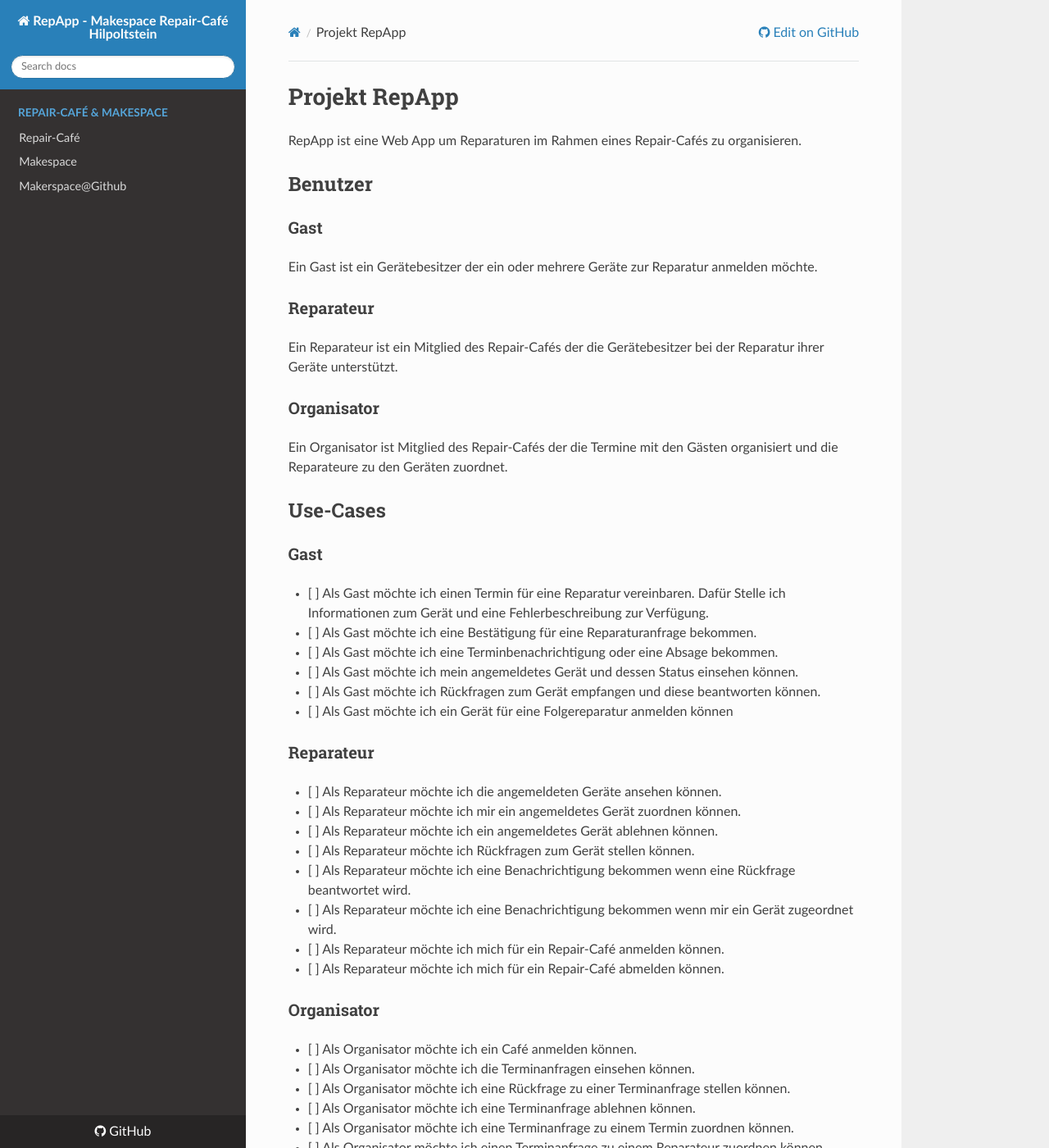
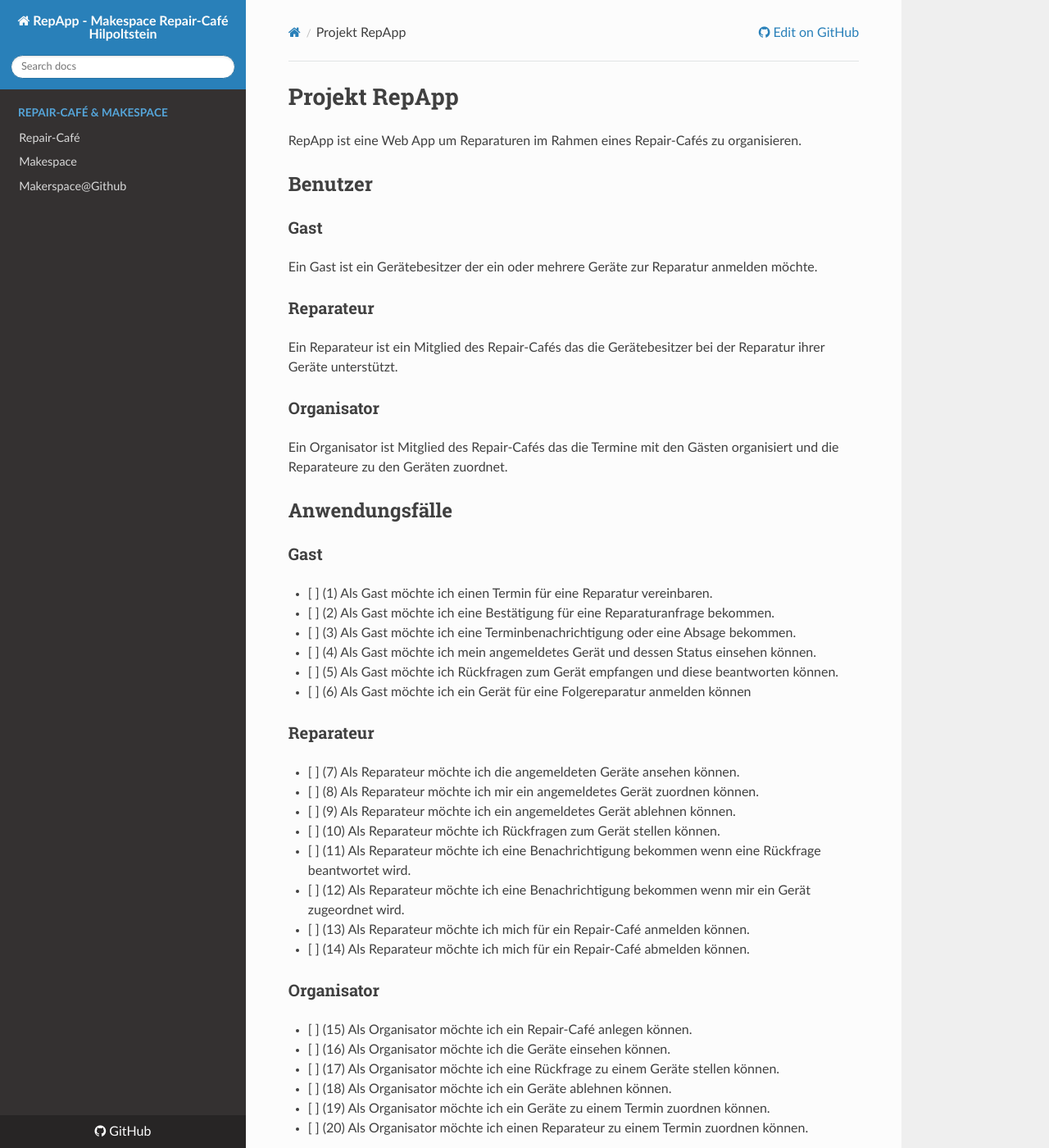
Before and after one commit to makes-hacks-hip/RepApp, an MkDocs documentation site: the page built from docs/index.md, in a window 1280 px wide and 1400 px high. Shown: the whole window at 82% size. Built offline with MkDocs 1.6.1, drawn with Linux system fonts in a browser that asks for light colours; nearby versions of some CDN libraries; some of the changed text lies outside the part shown.

Commit message:
add candidate devices

```diff
--- a/docs/index.md
+++ b/docs/index.md
@@ -10,42 +10,42 @@
 
 ### Reparateur
 
-Ein Reparateur ist ein Mitglied des Repair-Cafés der die Gerätebesitzer bei der Reparatur ihrer Geräte unterstützt.
+Ein Reparateur ist ein Mitglied des Repair-Cafés das die Gerätebesitzer bei der Reparatur ihrer Geräte unterstützt.
 
 ### Organisator
 
-Ein Organisator ist Mitglied des Repair-Cafés der die Termine mit den Gästen organisiert und die Reparateure zu den Geräten zuordnet.
+Ein Organisator ist Mitglied des Repair-Cafés das die Termine mit den Gästen organisiert und die Reparateure zu den Geräten zuordnet.
 
-## Use-Cases
+## Anwendungsfälle
 
 ### Gast
 
-- [ ] Als Gast möchte ich einen Termin für eine Reparatur vereinbaren. Dafür Stelle ich Informationen zum Gerät und eine Fehlerbeschreibung zur Verfügung.
-- [ ] Als Gast möchte ich eine Bestätigung für eine Reparaturanfrage bekommen.
-- [ ] Als Gast möchte ich eine Terminbenachrichtigung oder eine Absage bekommen.
-- [ ] Als Gast möchte ich mein angemeldetes Gerät und dessen Status einsehen können.
-- [ ] Als Gast möchte ich Rückfragen zum Gerät empfangen und diese beantworten können.
-- [ ] Als Gast möchte ich ein Gerät für eine Folgereparatur anmelden können
+- [ ] (1) Als Gast möchte ich einen Termin für eine Reparatur vereinbaren.
+- [ ] (2) Als Gast möchte ich eine Bestätigung für eine Reparaturanfrage bekommen.
+- [ ] (3) Als Gast möchte ich eine Terminbenachrichtigung oder eine Absage bekommen.
+- [ ] (4) Als Gast möchte ich mein angemeldetes Gerät und dessen Status einsehen können.
+- [ ] (5) Als Gast möchte ich Rückfragen zum Gerät empfangen und diese beantworten können.
+- [ ] (6) Als Gast möchte ich ein Gerät für eine Folgereparatur anmelden können
 
 ### Reparateur
 
-- [ ] Als Reparateur möchte ich die angemeldeten Geräte ansehen können.
-- [ ] Als Reparateur möchte ich mir ein angemeldetes Gerät zuordnen können.
-- [ ] Als Reparateur möchte ich ein angemeldetes Gerät ablehnen können.
-- [ ] Als Reparateur möchte ich Rückfragen zum Gerät stellen können.
-- [ ] Als Reparateur möchte ich eine Benachrichtigung bekommen wenn eine Rückfrage beantwortet wird.
-- [ ] Als Reparateur möchte ich eine Benachrichtigung bekommen wenn mir ein Gerät zugeordnet wird.
-- [ ] Als Reparateur möchte ich mich für ein Repair-Café anmelden können.
-- [ ] Als Reparateur möchte ich mich für ein Repair-Café abmelden können.
+- [ ] (7) Als Reparateur möchte ich die angemeldeten Geräte ansehen können.
+- [ ] (8) Als Reparateur möchte ich mir ein angemeldetes Gerät zuordnen können.
+- [ ] (9) Als Reparateur möchte ich ein angemeldetes Gerät ablehnen können.
+- [ ] (10) Als Reparateur möchte ich Rückfragen zum Gerät stellen können.
+- [ ] (11) Als Reparateur möchte ich eine Benachrichtigung bekommen wenn eine Rückfrage beantwortet wird.
+- [ ] (12) Als Reparateur möchte ich eine Benachrichtigung bekommen wenn mir ein Gerät zugeordnet wird.
+- [ ] (13) Als Reparateur möchte ich mich für ein Repair-Café anmelden können.
+- [ ] (14) Als Reparateur möchte ich mich für ein Repair-Café abmelden können.
 
 ### Organisator
 
-- [ ] Als Organisator möchte ich ein Café anmelden können.
-- [ ] Als Organisator möchte ich die Terminanfragen einsehen können.
-- [ ] Als Organisator möchte ich eine Rückfrage zu einer Terminanfrage stellen können.
-- [ ] Als Organisator möchte ich eine Terminanfrage ablehnen können.
-- [ ] Als Organisator möchte ich eine Terminanfrage zu einem Termin zuordnen können.
-- [ ] Als Organisator möchte ich einen Terminanfrage zu einem Reparateur zuordnen können.
+- [ ] (15) Als Organisator möchte ich ein Repair-Café anlegen können.
+- [ ] (16) Als Organisator möchte ich die Geräte einsehen können.
+- [ ] (17) Als Organisator möchte ich eine Rückfrage zu einem Geräte stellen können.
+- [ ] (18) Als Organisator möchte ich ein Geräte ablehnen können.
+- [ ] (19) Als Organisator möchte ich ein Geräte zu einem Termin zuordnen können.
+- [ ] (20) Als Organisator möchte ich einen Reparateur zu einem Termin zuordnen können.
 
 ## Daten
 
@@ -61,7 +61,7 @@
 Annahmen:
 
 - Ein Repair-Café beginnt um 13:00 Uhr.
-- Ein Repair-Café hat drei aufeinanderfolgende Slots mit je einer Stunde
+- Ein Repair-Café hat drei aufeinanderfolgende Zeitslots pro Reparateur mit je einer Stunde
 
 ### Reparateur
 
@@ -101,10 +101,6 @@
 
 - Identifier: SHA256 Hash aus Name + Wohnort + Timestamp
 
-Annahmen:
-
-- Es gibt nur eine Geräteanmeldung pro Besitzer. Mehrere Geräte pro Besitzer kann später hinzugefügt werden.
-
 ### Gerät
 
 Ein Gerät ist ein defekter Gegenstand der im Rahmen eines Repair-Cafés repariert werden soll.
@@ -155,9 +152,11 @@
 - ReparateurId: Referenz zum Reparateur oder NULL
 - GerätId: Referenz zum Gerät
 
-### Warteliste
+### Kandidat
 
-Die Warteliste enthält Geräte ohne festen Termin. Diese Geräte werden von den Gästen zu Beginn des Repair-Café gebracht und am Ende abgeholt. Falls ein Reparateur Zeit hat kann er eines dieser Geräte reparieren.
+Ein Kandidat ist ein Geräte ohne festen Termin.
+Diese Geräte werden von den Gästen zu Beginn des Repair-Café gebracht und am Ende abgeholt.
+Falls ein Reparateur Zeit hat kann er eines dieser Geräte reparieren.
 
 - Betätigt: Boolesches Flag. True wenn eine Einladung gesendet und bestätigt wurde.
 
```
Also changed, not shown: other parts of docs/index.md (+6 -5 lines), 3 other files.
